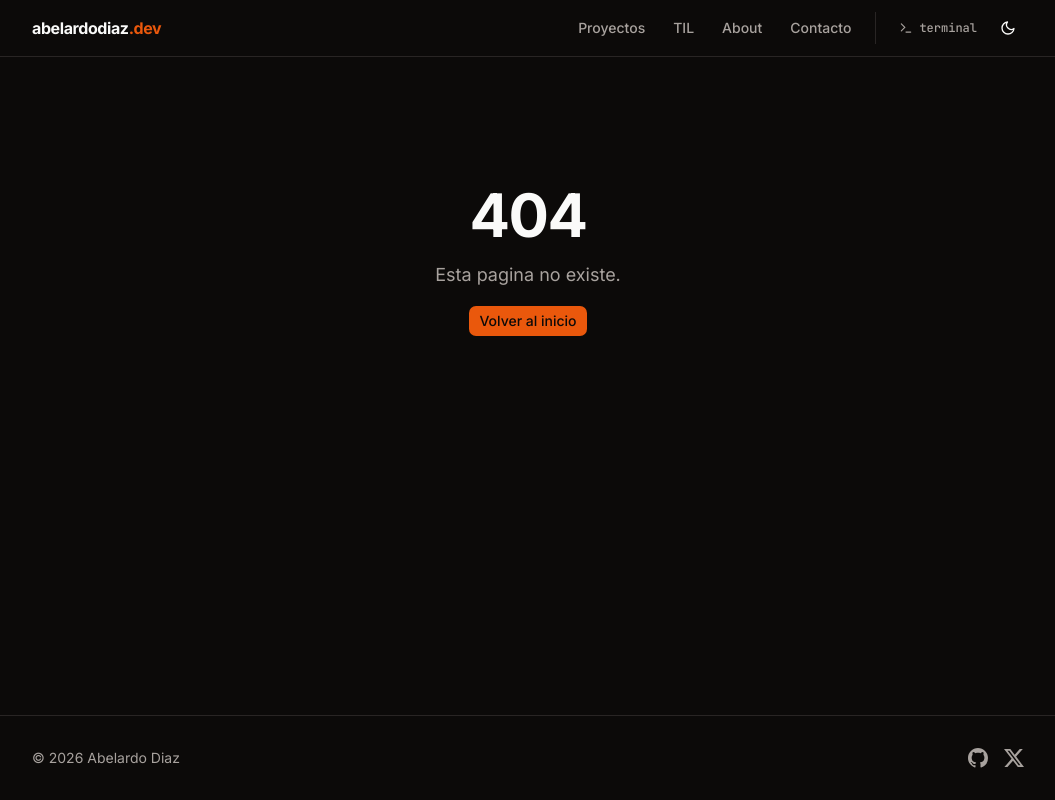
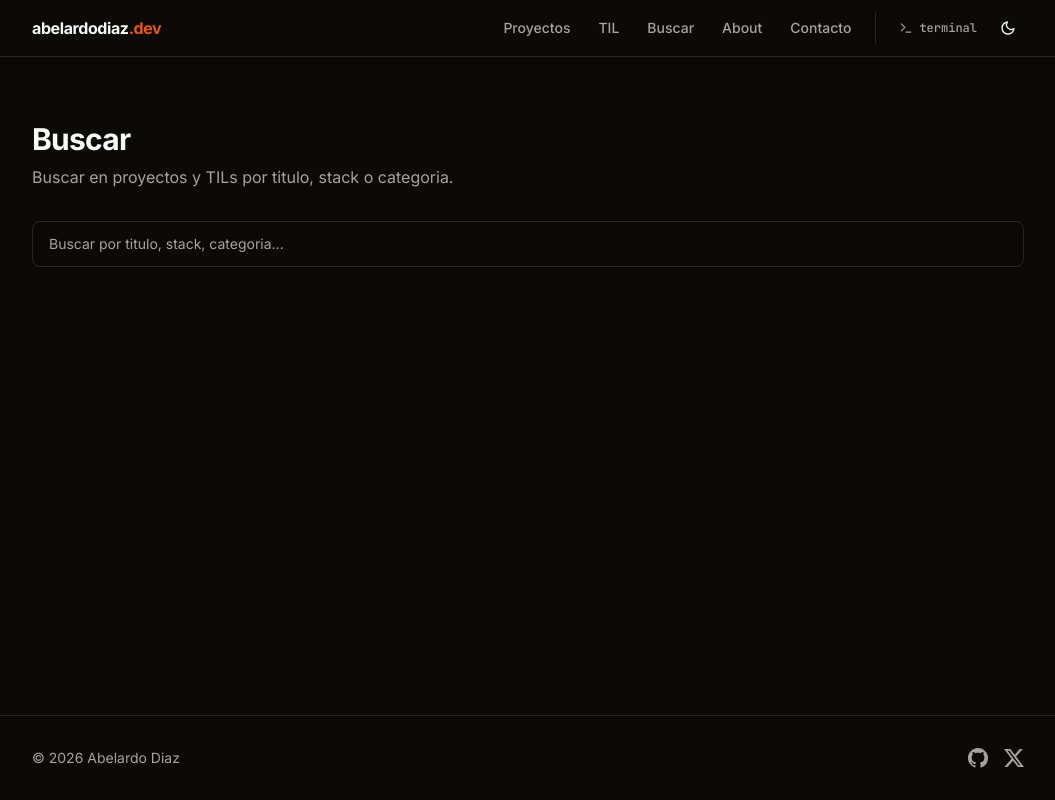
Before and after one commit to abelardodiaz/web26-073-portfolio-organico, a Next.js app in the folder site/: page /search in a window 1280 px wide. Before the commit this address had no page. Shown: the whole page, without its empty margins (112-1167 px from the left). Built offline with nearby package versions, Linux system fonts and the light colour scheme.

Commit message:
feat(search): add client-side search page for projects and TILs
Build-time index with includes-based filtering across title, stack,
category and excerpt. Dual-theme (editorial/terminal) UI, zero deps.

Co-Authored-By: Claude Opus 4.6 (1M context) <noreply@anthropic.com>

```diff
--- /dev/null
+++ b/site/app/search/page.tsx
@@ -0,0 +1,40 @@
+import type { Metadata } from "next";
+import { getSearchIndex } from "@/lib/search";
+import { SearchBox } from "@/components/search/SearchBox";
+
+export const metadata: Metadata = {
+  title: "Buscar",
+  description: "Buscar proyectos y TILs por titulo, stack o categoria.",
+  alternates: { canonical: "https://abelardodiaz.dev/search" },
+};
+
+export default function SearchPage() {
+  const items = getSearchIndex();
+
+  return (
+    <div className="mx-auto max-w-5xl px-4 py-16">
+      {/* Editorial header */}
+      <div className="hidden editorial:block mb-8">
+        <h1 className="mb-2 text-3xl font-bold tracking-tight">Buscar</h1>
+        <p className="text-muted-foreground">
+          Buscar en proyectos y TILs por titulo, stack o categoria.
+        </p>
+      </div>
+
+      {/* Terminal header */}
+      <div className="hidden terminal:block mb-8">
+        <div className="flex items-center gap-3 mb-4">
+          <h1 className="font-mono text-xs font-semibold uppercase tracking-widest text-[var(--fg-subtle)]">
+            // search
+          </h1>
+          <span className="flex-1 h-px bg-border" />
+        </div>
+        <p className="text-sm text-muted-foreground">
+          Buscar en proyectos y TILs por titulo, stack o categoria.
+        </p>
+      </div>
+
+      <SearchBox items={items} />
+    </div>
+  );
+}
--- a/site/components/layout/Header.tsx
+++ b/site/components/layout/Header.tsx
@@ -9,6 +9,7 @@ import { ThemeToggle } from "@/components/shared/ThemeToggle";
 const editorialNav = [
   { href: "/projects", label: "Proyectos" },
   { href: "/til", label: "TIL" },
+  { href: "/search", label: "Buscar" },
   { href: "/about", label: "About" },
   { href: "/contact", label: "Contacto" },
 ];
@@ -16,6 +17,7 @@ const editorialNav = [
 const terminalNav = [
   { href: "/projects", label: "/proyectos" },
   { href: "/til", label: "/til" },
+  { href: "/search", label: "/buscar" },
   { href: "/about", label: "/about" },
   { href: "/contact", label: "/contacto" },
 ];
--- /dev/null
+++ b/site/components/search/SearchBox.tsx
@@ -0,0 +1,204 @@
+"use client";
+
+import { useState, useMemo } from "react";
+import Link from "next/link";
+import type { SearchItem } from "@/lib/search";
+
+type Props = {
+  items: SearchItem[];
+};
+
+function matchesQuery(item: SearchItem, q: string): boolean {
+  const lower = q.toLowerCase();
+  return (
+    item.title.toLowerCase().includes(lower) ||
+    item.category.toLowerCase().includes(lower) ||
+    item.stack.some((s) => s.toLowerCase().includes(lower)) ||
+    item.excerpt.toLowerCase().includes(lower)
+  );
+}
+
+export function SearchBox({ items }: Props) {
+  const [query, setQuery] = useState("");
+
+  const results = useMemo(() => {
+    const q = query.trim();
+    if (!q) return [];
+    return items.filter((item) => matchesQuery(item, q));
+  }, [query, items]);
+
+  const projects = results.filter((r) => r.type === "project");
+  const tils = results.filter((r) => r.type === "til");
+  const hasResults = results.length > 0;
+  const hasQuery = query.trim().length > 0;
+
+  return (
+    <div>
+      {/* ── Editorial input ── */}
+      <div className="hidden editorial:block">
+        <input
+          type="search"
+          value={query}
+          onChange={(e) => setQuery(e.target.value)}
+          placeholder="Buscar por titulo, stack, categoria..."
+          className="w-full rounded-lg border border-border bg-background px-4 py-3 text-sm text-foreground placeholder:text-muted-foreground outline-none transition-colors focus:border-primary focus:ring-1 focus:ring-primary"
+          autoFocus
+        />
+      </div>
+
+      {/* ── Terminal input ── */}
+      <div className="hidden terminal:block">
+        <div className="flex items-center gap-2 rounded border border-border bg-background px-3 py-2.5">
+          <span className="shrink-0 font-mono text-xs text-primary">grep</span>
+          <input
+            type="search"
+            value={query}
+            onChange={(e) => setQuery(e.target.value)}
+            placeholder="patron..."
+            className="w-full bg-transparent font-mono text-sm text-foreground placeholder:text-muted-foreground outline-none"
+            autoFocus
+          />
+        </div>
+      </div>
+
+      {/* ── Results ── */}
+      {hasQuery && (
+        <div className="mt-6">
+          {!hasResults && (
+            <>
+              <p className="hidden editorial:block text-sm text-muted-foreground">
+                Sin resultados para &quot;{query.trim()}&quot;
+              </p>
+              <p className="hidden terminal:block font-mono text-xs text-muted-foreground">
+                0 matches for &quot;{query.trim()}&quot;
+              </p>
+            </>
+          )}
+
+          {/* Projects group */}
+          {projects.length > 0 && (
+            <ResultGroup
+              label="Proyectos"
+              terminalLabel="projects"
+              items={projects}
+            />
+          )}
+
+          {/* TILs group */}
+          {tils.length > 0 && (
+            <ResultGroup
+              label="TIL"
+              terminalLabel="til"
+              items={tils}
+              className={projects.length > 0 ? "mt-6" : undefined}
+            />
+          )}
+
+          {hasResults && (
+            <>
+              <p className="hidden editorial:block mt-4 text-xs text-muted-foreground">
+                {results.length} resultado{results.length !== 1 && "s"}
+              </p>
+              <p className="hidden terminal:block mt-4 font-mono text-[11px] text-muted-foreground">
+                -- {results.length} match{results.length !== 1 && "es"} --
+              </p>
+            </>
+          )}
+        </div>
+      )}
+    </div>
+  );
+}
+
+function ResultGroup({
+  label,
+  terminalLabel,
+  items,
+  className,
+}: {
+  label: string;
+  terminalLabel: string;
+  items: SearchItem[];
+  className?: string;
+}) {
+  return (
+    <div className={className}>
+      {/* Editorial group header */}
+      <h2 className="hidden editorial:block mb-3 text-xs font-semibold uppercase tracking-widest text-[var(--fg-subtle)]">
+        {label}
+      </h2>
+      {/* Terminal group header */}
+      <div className="hidden terminal:flex items-center gap-3 mb-3">
+        <span className="font-mono text-[11px] uppercase tracking-widest text-[var(--fg-subtle)]">
+          // {terminalLabel}
+        </span>
+        <span className="flex-1 h-px bg-border" />
+      </div>
+
+      {/* Editorial results */}
+      <ul className="hidden editorial:block">
+        {items.map((item) => (
+          <li
+            key={`${item.type}-${item.slug}`}
+            className="border-b border-border last:border-b-0"
+          >
+            <Link
+              href={item.href}
+              className="group flex flex-wrap items-baseline justify-between gap-x-4 gap-y-1 py-3"
+            >
+              <span className="text-[15px] font-medium transition-colors group-hover:text-primary">
+                {item.title}
+              </span>
+              <span className="flex shrink-0 items-center gap-2">
+                <span className="rounded bg-primary/10 px-2 py-0.5 font-mono text-xs uppercase text-primary">
+                  {item.category}
+                </span>
+                {item.stack.slice(0, 3).map((s) => (
+                  <span
+                    key={s}
+                    className="rounded border border-border px-2 py-0.5 font-mono text-xs text-muted-foreground"
+                  >
+                    {s}
+                  </span>
+                ))}
+              </span>
+            </Link>
+          </li>
+        ))}
+      </ul>
+
+      {/* Terminal results */}
+      <ul className="hidden terminal:block">
+        {items.map((item) => (
+          <li
+            key={`${item.type}-${item.slug}`}
+            className="group border-t border-border first:border-t-0"
+          >
+            <Link
+              href={item.href}
+              className="flex flex-wrap items-center gap-x-3 gap-y-1 py-2.5"
+            >
+              <span className="size-1.5 shrink-0 rounded-full bg-border transition-colors group-hover:bg-primary" />
+              <span className="flex-1 text-sm font-medium transition-colors group-hover:text-primary">
+                {item.title}
+              </span>
+              <span className="flex shrink-0 items-center gap-2">
+                <span className="rounded bg-primary/10 px-2 py-0.5 font-mono text-xs uppercase text-primary">
+                  {item.category}
+                </span>
+                {item.stack.slice(0, 3).map((s) => (
+                  <span
+                    key={s}
+                    className="rounded border border-border px-2 py-0.5 font-mono text-xs text-muted-foreground"
+                  >
+                    {s}
+                  </span>
+                ))}
+              </span>
+            </Link>
+          </li>
+        ))}
+      </ul>
+    </div>
+  );
+}
--- /dev/null
+++ b/site/lib/search.ts
@@ -0,0 +1,39 @@
+import { getAllProjects, getAllTils } from "./content";
+
+export type SearchItem = {
+  title: string;
+  slug: string;
+  type: "project" | "til";
+  href: string;
+  category: string;
+  stack: string[];
+  excerpt: string;
+};
+
+export function getSearchIndex(): SearchItem[] {
+  const projects = getAllProjects().map(
+    (p): SearchItem => ({
+      title: p.title,
+      slug: p.slug,
+      type: "project",
+      href: `/projects/${p.slug}`,
+      category: p.category,
+      stack: p.stack,
+      excerpt: p.description || p.body.slice(0, 120).replace(/\n/g, " "),
+    })
+  );
+
+  const tils = getAllTils().map(
+    (t): SearchItem => ({
+      title: t.title,
+      slug: t.slug,
+      type: "til",
+      href: `/til/${t.slug}`,
+      category: t.category,
+      stack: t.stack,
+      excerpt: t.body.slice(0, 120).replace(/\n/g, " "),
+    })
+  );
+
+  return [...projects, ...tils];
+}
```
